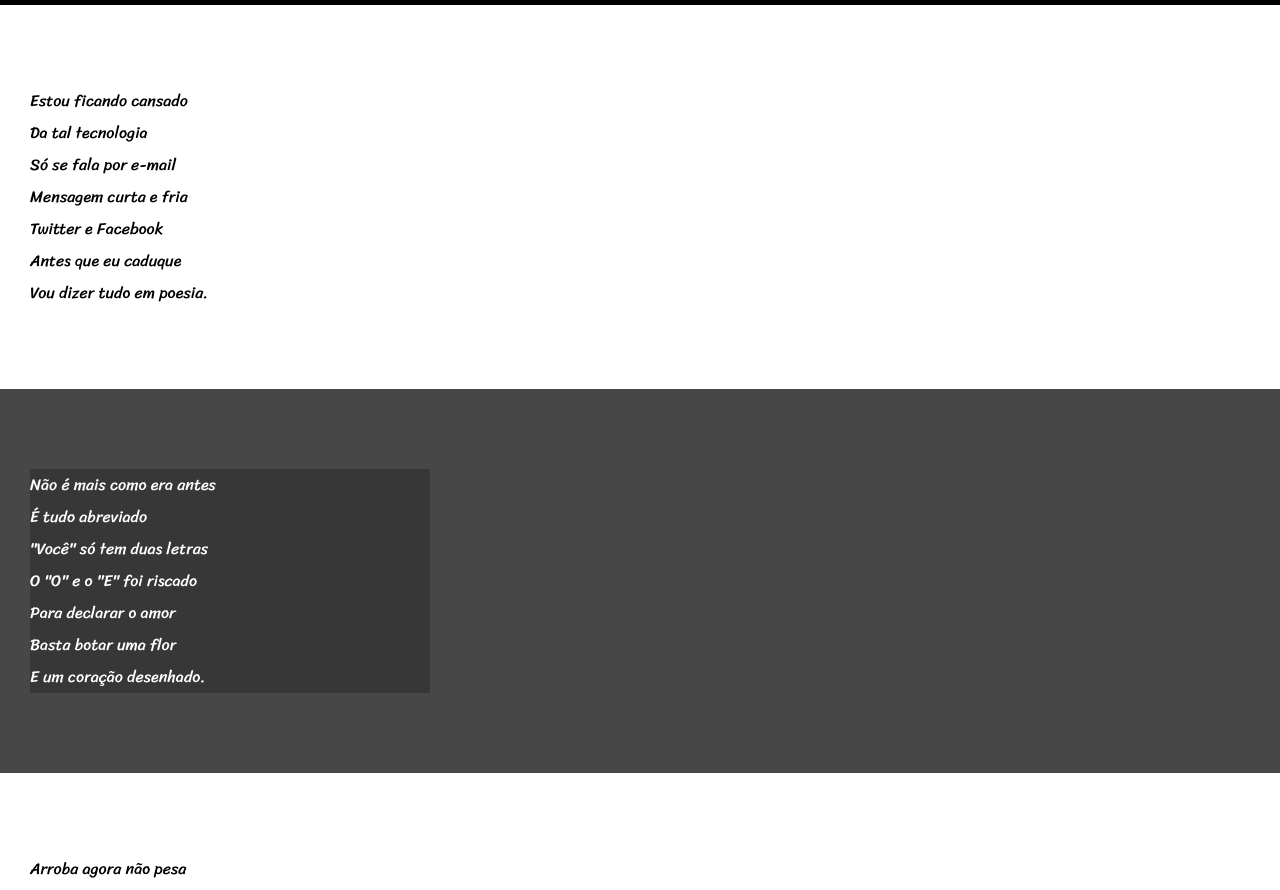
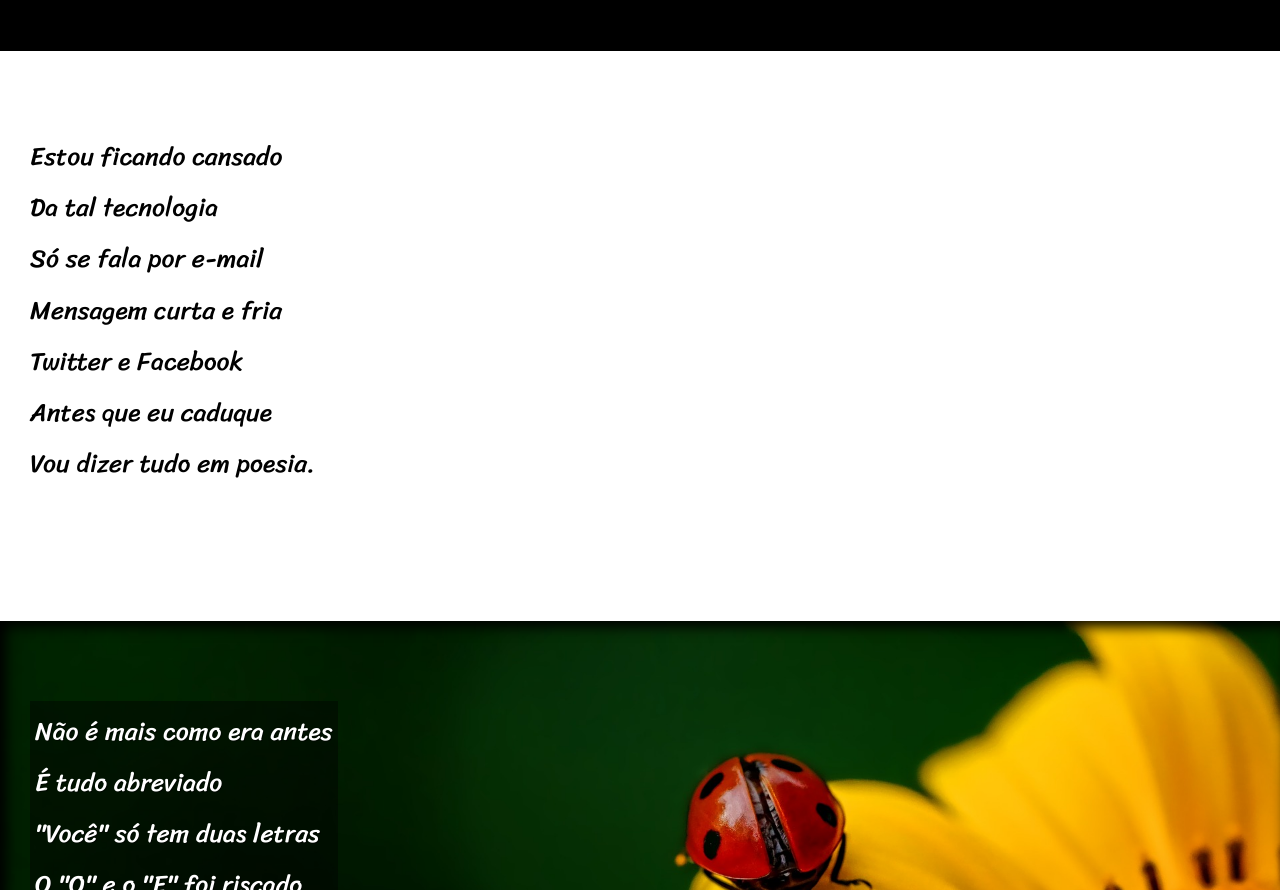
Before and after one commit to jessiepsx/desafio-cordel, a plain HTML site: page index.html in a window 1280 px wide. Shown: the part 150-1040 px from the top of the page. Drawn offline with Linux system fonts and the light colour scheme.

Commit message:
projeto finalizado

```diff
--- a/index.html
+++ b/index.html
@@ -24,7 +24,7 @@
 </p>
 </section>
 
-<section class="imagem">
+<section class="imagem" id="img01">
 <p>
     Não é mais como era antes<br>
     É tudo abreviado<br>
@@ -57,7 +57,7 @@
 </p>
 </section>
 
-<section class="imagem">
+<section class="imagem" id="img02">
 <p>
     Tenho saudade das cartas<br>
     Escritas com a própria mão<br>
--- a/style.css
+++ b/style.css
@@ -21,11 +21,13 @@ header {
 header > h1 {
     padding-top: 50px;
     font-variant: small-caps;
+    font-size: 6vw;
+    font-family: Passion One, sans-serif;
 }
 
 header > p {
     padding-bottom: 50px;
-
+    font-family: Passion One, sans-serif;
 }
 
 a {
@@ -40,6 +42,7 @@ a:hover {
 
 section{
 font-family: Sriracha, sans-serif;
+font-size: 2vw;
 padding-top: 10vh;
 padding-bottom: 10vh;
 line-height: 2em;
@@ -47,6 +50,9 @@ padding-left: 30px;
 
 }
 
+section > p {
+    padding-bottom: 2em;
+}
 
 section.normal {
 background-color: white;
@@ -56,13 +62,28 @@ color: black;
 section.imagem {
     background-color: rgb(71, 71, 71);
     color: white;
+    box-shadow: inset 6px 6px 13px 0px black;
+    background-attachment: fixed;
+    background-size: cover;
 }
 
 section.imagem > p {
-    width: 400px;
-    background-color: rgba(0, 0, 0, 0.219);
+    display: inline-block;
+    padding: 5px;
+    background-color: rgba(0, 0, 0, 0.421);
+    text-shadow: 1px 1px 0px rgba(0, 0, 0, 0.514);
 }
 
+
+section#img01 {
+    background-image: url('imagens/background001.jpg');
+    background-position: right center;
+}
+
+section#img02 {
+    background-image: url('imagens/background002.jpg');
+    background-position: right center;
+}
 
 footer {
     background-color: black;
```
